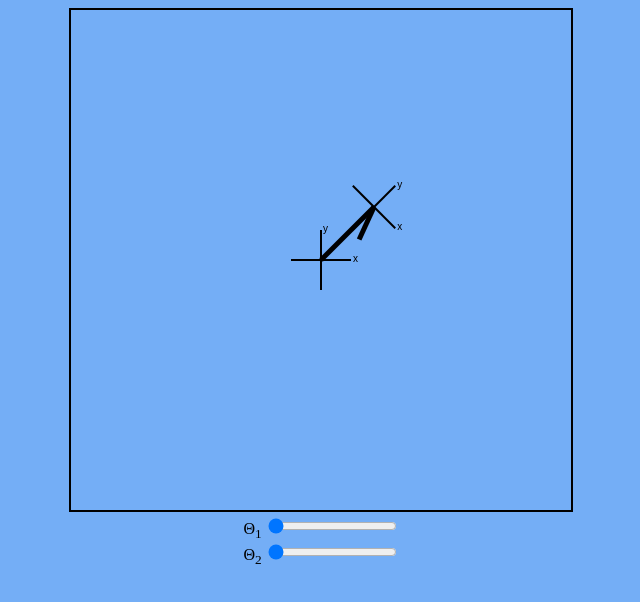
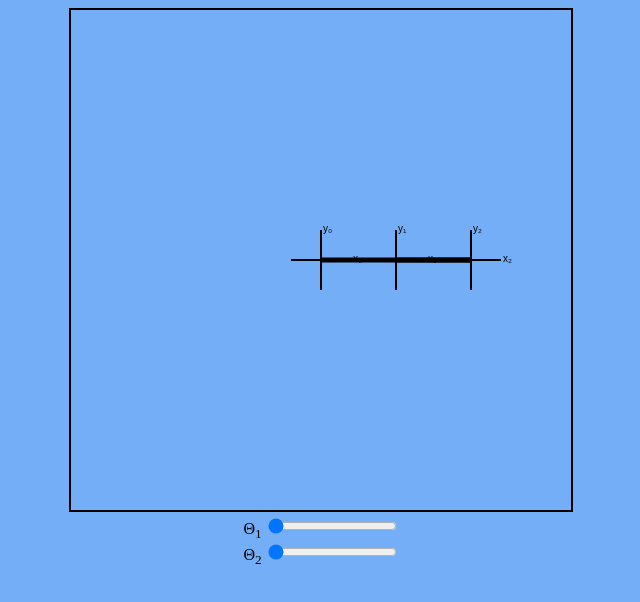
Before and after one commit to padawanlerner/2DOF-Planar-Manipulator, a plain HTML site: page index.html in a window 1280 px wide. Shown: the whole page, without its empty margins (319-959 px from the left). Drawn offline with Linux system fonts and the light colour scheme.

Commit message:
Arm is in correct position with all frames drawn and labeled

```diff
--- a/classes.js
+++ b/classes.js
@@ -41,8 +41,10 @@ CoordinateFrame.prototype.setOrigin = function(pt,angle){
   this.orientation = angle;
 }
 
-CoordinateFrame.prototype.draw = function(ctx, c){
+CoordinateFrame.prototype.draw = function(ctx, c, label){
   // ctx.translate(c.width/2,c.height/2)
+  let labelCode = label.charCodeAt(0);
+  let newLabel = String.fromCharCode(labelCode+8272)
   let y_start = new Point(this.originPos.x,this.originPos.y +COORD_FRAME_AXES_LENGTH/2);
   let y_end = new Point(this.originPos.x,this.originPos.y -COORD_FRAME_AXES_LENGTH/2);
 
@@ -65,7 +67,7 @@ CoordinateFrame.prototype.draw = function(ctx, c){
   ctx.lineTo(x_end.x,x_end.y);
   ctx.stroke();
   ctx.save();
-  ctx.fillText("x",x_start.x+2, x_start.y+2);
+  ctx.fillText("x"+newLabel,x_start.x+2, x_start.y+2);
   ctx.translate(c.width/2, c.height/2)
   ctx.rotate(this.orientation);
   ctx.restore()
@@ -75,7 +77,7 @@ CoordinateFrame.prototype.draw = function(ctx, c){
   ctx.lineTo(y_end.x,y_end.y);
   ctx.stroke();
   ctx.save();
-  ctx.fillText("y",y_end.x+2, y_end.y+2);
+  ctx.fillText("y"+newLabel,y_end.x+2, y_end.y+2);
   ctx.translate(c.width/2, c.height/2)
   ctx.rotate(this.orientation);
   ctx.restore()
--- a/functions.js
+++ b/functions.js
@@ -1,6 +1,7 @@
 let distance = (x1,y1,x2,y2) => {
   return Math.sqrt(Math.pow(x1-x2,2)+Math.pow(y1-y2,2))
 }
+
 
 let drawTriangle = (ctx, v1, v2, v3) =>{
     ctx.beginPath();
--- a/index.html
+++ b/index.html
@@ -27,28 +27,33 @@
   <script src="functions.js" charset="utf-8"></script>
   <script type="text/javascript">
     document.addEventListener("DOMContentLoaded", function(){
+      let t1_0 = document.getElementById('theta1').value * Math.PI/180
+      let t2_0 = document.getElementById('theta2').value * Math.PI/180
 
       const canvas = document.getElementById('canvas')
 
       let frame0Origin = new Point(canvas.width/2,canvas.height/2)
       let frame0 = new CoordinateFrame(frame0Origin,0)
-      frame0.draw(canvas.getContext("2d"),canvas)
+      frame0.draw(canvas.getContext("2d"),canvas,"0")
 
       let Link1 = new Link(75, "rgb(0, 23, 120)");
-      let endPt1 = new Point(frame0.originPos.x + Link1.length*Math.cos(-Math.PI/4), frame0.originPos.y + Link1.length*Math.sin(-Math.PI/4))
 
+      let endPt1 = new Point(frame0.originPos.x + Link1.length*Math.cos(-t1_0), frame0.originPos.y + Link1.length*Math.sin(-t1_0))
 
       let frame1Origin = Link1.draw(canvas.getContext("2d"),frame0.originPos, endPt1)
-      let frame1 = new CoordinateFrame(frame1Origin, Math.PI/4)
-      frame1.draw(canvas.getContext("2d"), canvas)
+      let frame1 = new CoordinateFrame(frame1Origin, -t1_0)
+      frame1.draw(canvas.getContext("2d"), canvas,"1")
 
       let Link2 = new Link(75, "rgb(12, 62, 113)");
       let endPt2 = new Point(
-        frame0.originPos.x + Link1.length*Math.cos(Math.PI/4) + Link2.length*Math.cos(-(Math.PI/4 + Math.PI/4+.2)),
-        frame0.originPos.y + Link1.length*Math.sin(Math.PI/4) + Link2.length*Math.sin(-(Math.PI/4 + Math.PI/4+.2))
+        frame0.originPos.x + Link1.length*Math.cos(-t1_0) + Link2.length*Math.cos(-(t1_0 + t2_0)),
+        frame0.originPos.y + Link1.length*Math.sin(-t1_0) + Link2.length*Math.sin(-(t1_0 + t2_0))
       )
 
       Link2.draw(canvas.getContext("2d"),frame1.originPos, endPt2)
+      let frame2Origin = Link2.draw(canvas.getContext("2d"),frame1.originPos, endPt2)
+      let frame2 = new CoordinateFrame(frame2Origin, -(t1_0+t2_0))
+      frame2.draw(canvas.getContext("2d"), canvas,"2")
 
       document.getElementById('theta1').addEventListener("input",function(){
         let t2 = document.getElementById('theta2').value
@@ -64,17 +69,19 @@
       function updateGraphic(t_1,t_2){
         let ctx = canvas.getContext("2d")
         ctx.clearRect(0,0,canvas.width,canvas.height);
-        frame0.draw(ctx,canvas)
+        frame0.draw(ctx,canvas, "0")
         endPt1 = new Point(frame0.originPos.x + Link1.length*Math.cos(-t_1), frame0.originPos.y + Link1.length*Math.sin(-t_1))
         Link1.draw(ctx,frame0.originPos, endPt1)
         frame1.setOrigin(endPt1, -t_1);
-        frame1.draw(ctx,canvas)
+        frame1.draw(ctx,canvas,"1")
 
         endPt2 = new Point(
           frame0.originPos.x + Link1.length*Math.cos(-t_1) + Link2.length*Math.cos(-(t_1 + t_2)),
           frame0.originPos.y + Link1.length*Math.sin(-t_1) + Link2.length*Math.sin(-(t_1 + t_2))
         )
         Link2.draw(canvas.getContext("2d"),frame1.originPos, endPt2)
+        frame2.setOrigin(endPt2, -t_2-t_1);
+        frame2.draw(canvas.getContext("2d"), canvas,"2")
       }
 
 
```
